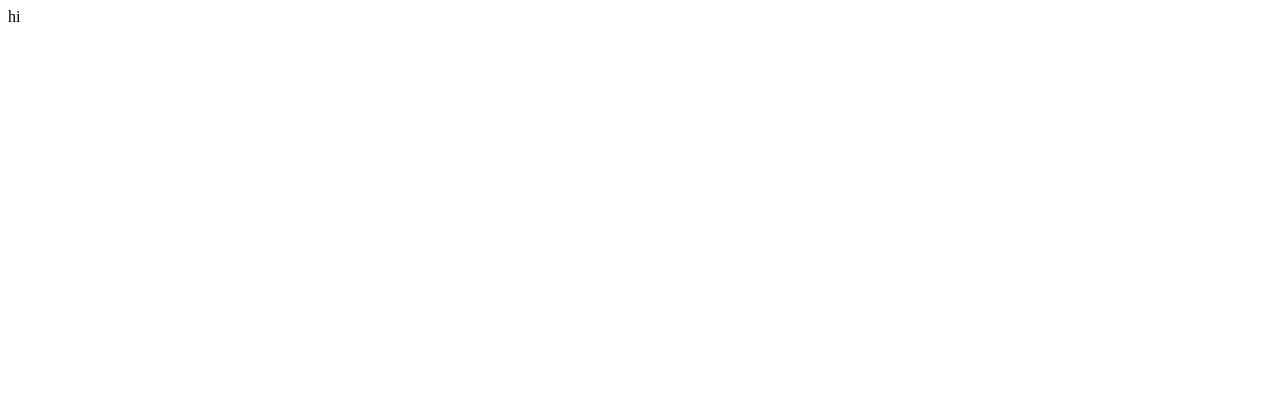
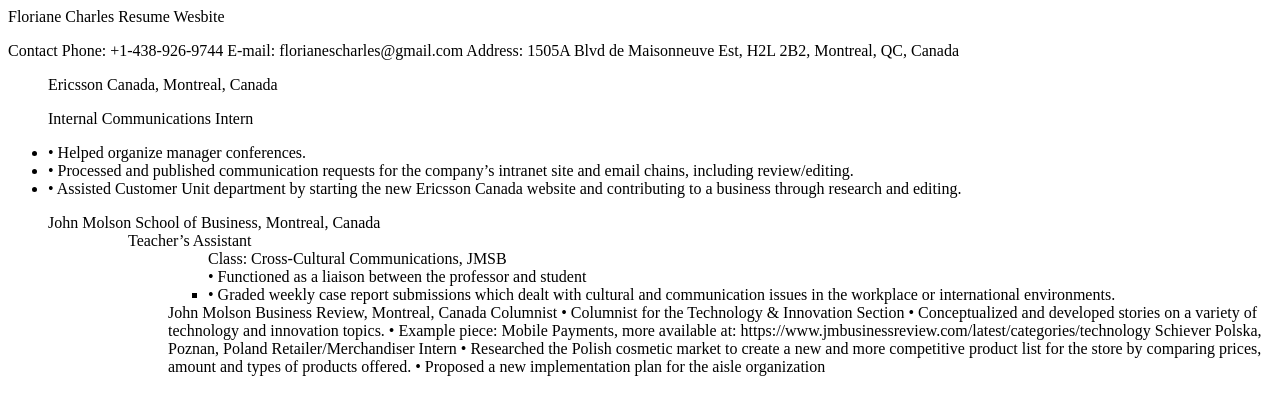
Before and after one commit to FlorianeCharles/Example1, a plain HTML site: page index.html in a window 1280 px wide. Drawn offline with Linux system fonts and the light colour scheme.

Commit message:
Update index.html

```diff
--- a/index.html
+++ b/index.html
@@ -1,9 +1,37 @@
 <!DOCTYPE html>
 <html>
 <head>
+Floriane Charles Resume Wesbite
+</head>
+<body>
+<p>
+Contact
+Phone: +1-438-926-9744
+E-mail: florianescharles@gmail.com
+Address: 1505A Blvd de Maisonneuve Est, H2L 2B2, Montreal, QC, Canada
+</p>
+<ul>Ericsson Canada, Montreal, Canada</ul>
+<ul>Internal Communications Intern</ul>
+<ul><li>•	Helped organize manager conferences.</li>
+<li>•	Processed and published communication requests for the company’s intranet site and email chains, including review/editing.</li>
+<li>•	Assisted Customer Unit department by starting the new Ericsson Canada website and contributing to a business through research and editing. </li></ul>
+<ul>John Molson School of Business, Montreal, Canada<ul>
+<ul>Teacher’s Assistant<ul>
+    <ul>Class: Cross-Cultural Communications, JMSB</ul>
+<ul>•	Functioned as a liaison between the professor and student </li>
+<li>•	Graded weekly case report submissions which dealt with cultural and communication issues in the workplace or international environments.</li></ul>
+John Molson Business Review, Montreal, Canada
+Columnist
+•	Columnist for the Technology & Innovation Section
+•	Conceptualized and developed stories on a variety of technology and innovation topics.
+•	Example piece: Mobile Payments, more available at: https://www.jmbusinessreview.com/latest/categories/technology
 
-  hi
-</head>
+Schiever Polska, Poznan, Poland
+Retailer/Merchandiser Intern
+•	Researched the Polish cosmetic market to create a new and more competitive product list for the store by comparing prices, amount and types of products offered.
+•	Proposed a new implementation plan for the aisle organization
+
+</body>
 
 
 </html>
```
